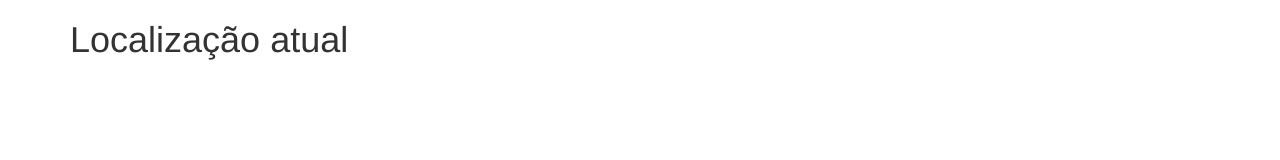
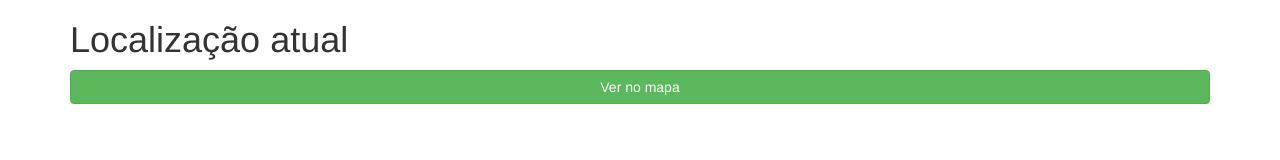
Before and after one commit to Evertt-Arima/PrjMapa, a website: page www/index.html in a window 1280 px wide. Drawn offline with Linux system fonts and the light colour scheme.

Commit message:
início, h1 e button

```diff
--- a/www/index.html
+++ b/www/index.html
@@ -23,6 +23,11 @@
         <h1>Localização atual</h1>
       </div>
     </div>
+    <div class="row">
+      <div class="col-xs-12">
+        <button class="btn btn-block btn-success">Ver no mapa</button>
+      </div>
+    </div>
   </div>
 </body>
 </html>
```
